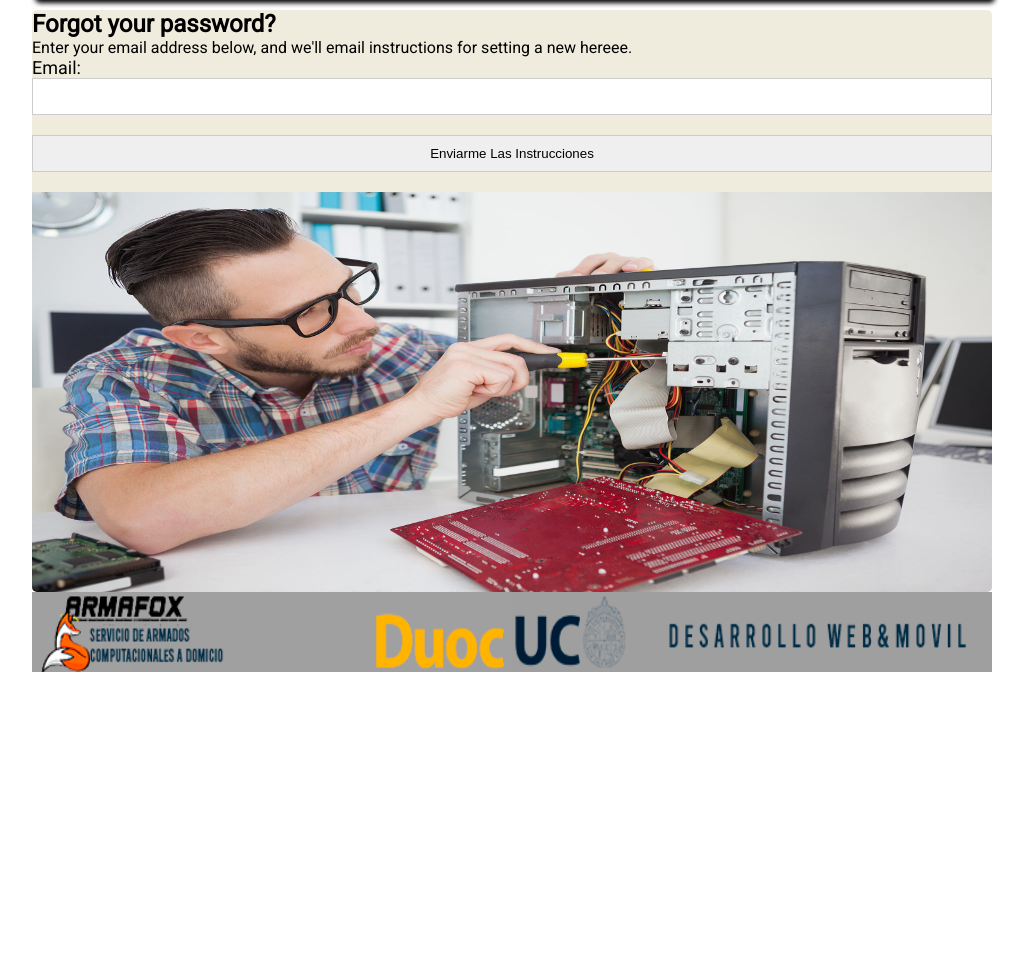
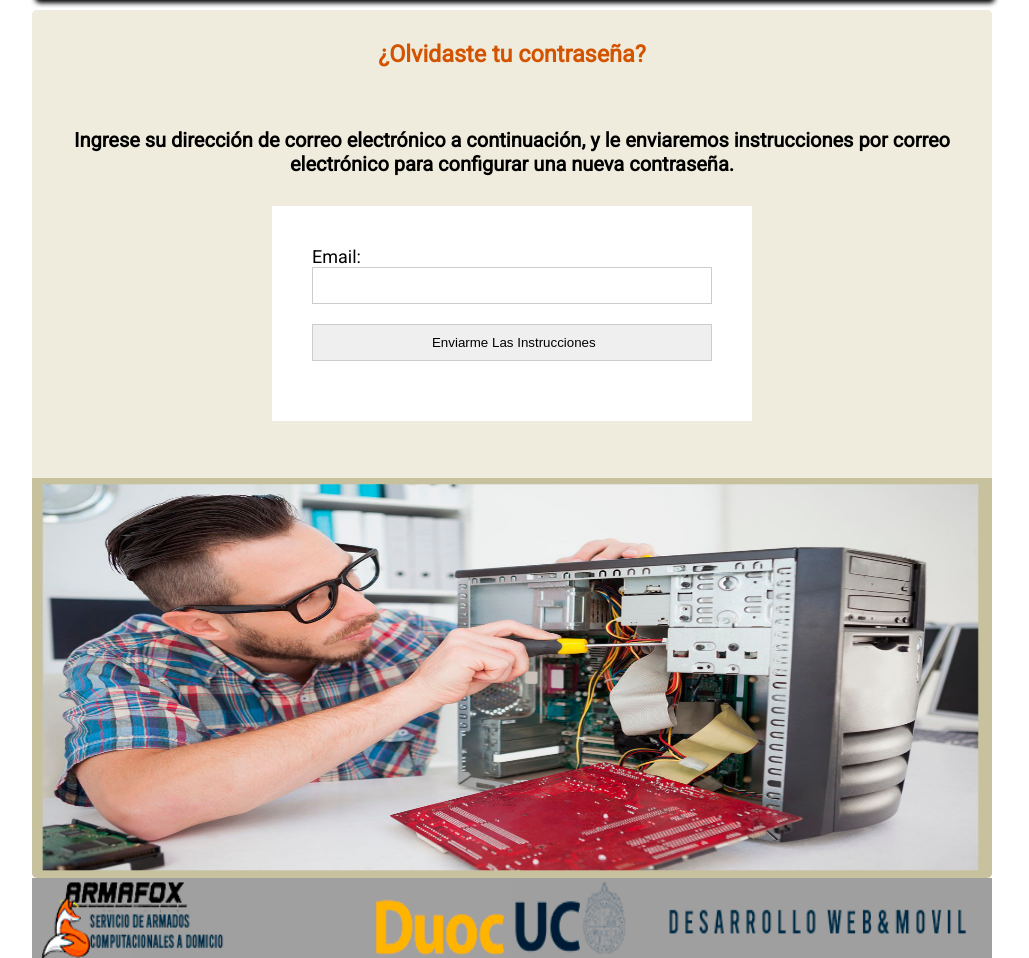
Before and after one commit to jonathanavalosescobar/mysite, a Django app: page /accounts/password_reset/ in a window 1280 px wide. Shown: the part 114-1072 px from the top of the page, without its empty margins (128-1157 px from the left). Before the commit the page ends 786 px from the top, so only its background shows below. Run offline with Django 3.2, Linux system fonts and the light colour scheme.

Commit message:
se mejoro estilo visual en plantillas de registration

```diff
--- a/app_Armado/templates/plantillas/solicitud.html
+++ b/app_Armado/templates/plantillas/solicitud.html
@@ -4,7 +4,7 @@
 
 <nav class ="logout">
     <ul>
-    <li> <a href="http://127.0.0.1:8000/accounts/logout/">Logout</a> </li>
+    <li> <a href="http://127.0.0.1:8000/accounts/logout/" style="color:#D35400;">Logout</a> </li>
     </ul>
 </nav>
 
--- a/app_Armado/templates/registration/password_reset_form.html
+++ b/app_Armado/templates/registration/password_reset_form.html
@@ -5,18 +5,26 @@
 {% block title %}¿Olvidaste tu contraseña?{% endblock %}
 
 {% block content %}
-  <h1>Forgot your password?</h1>
-  <p>Enter your email address below, and we'll email instructions for setting a new hereee.</p>
+  <article class="articuloform">
+    <h1 style="color:#D35400;">¿Olvidaste tu contraseña? </h1>
+  </article>
 
-  <form method="POST">
+  <article class="articuloform">
+    <h4> Ingrese su dirección de correo electrónico a continuación, y le enviaremos instrucciones por correo electrónico para configurar una nueva contraseña. </h4>
+  </article>
+
+  <form class="form" method="POST">
     {% csrf_token %}
     {{ form.as_p }}
-    <input type="submit" value="Enviarme Las Instrucciones">
+    <input type="submit"  value=  " Enviarme Las Instrucciones">
   </form>
 
+  <br/>
+  <br/>
+  <br/>
   <div id="divinovacion">
 
-    <img id=imginovacion src="/static/img/slideshow/A.computador.jpg" alt="imagen inovacion">
+    <img id=imginovacion src="/static/img/img_login_logout.jpeg" alt="imagen inovacion">
 
   <br/>
   <br/>
```
Also changed, not shown: app_Armado/templates/registration/login.html (+18 -13 lines), app_Armado/templates/registration/password_reset_confirm.html (+19 -9 lines), app_Armado/templates/registration/password_reset_done.html (+11 -8 lines), db.sqlite3, 8 other files.
